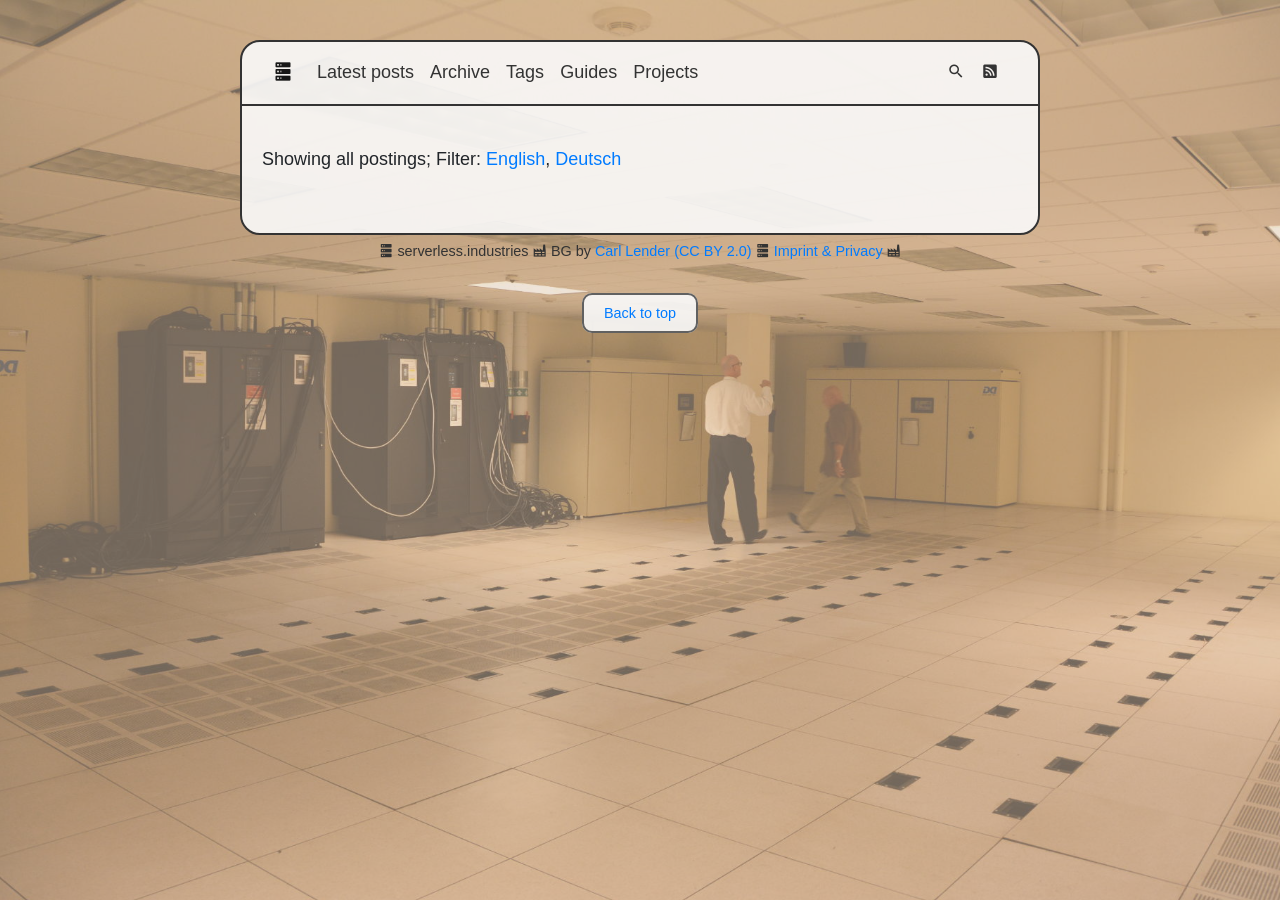
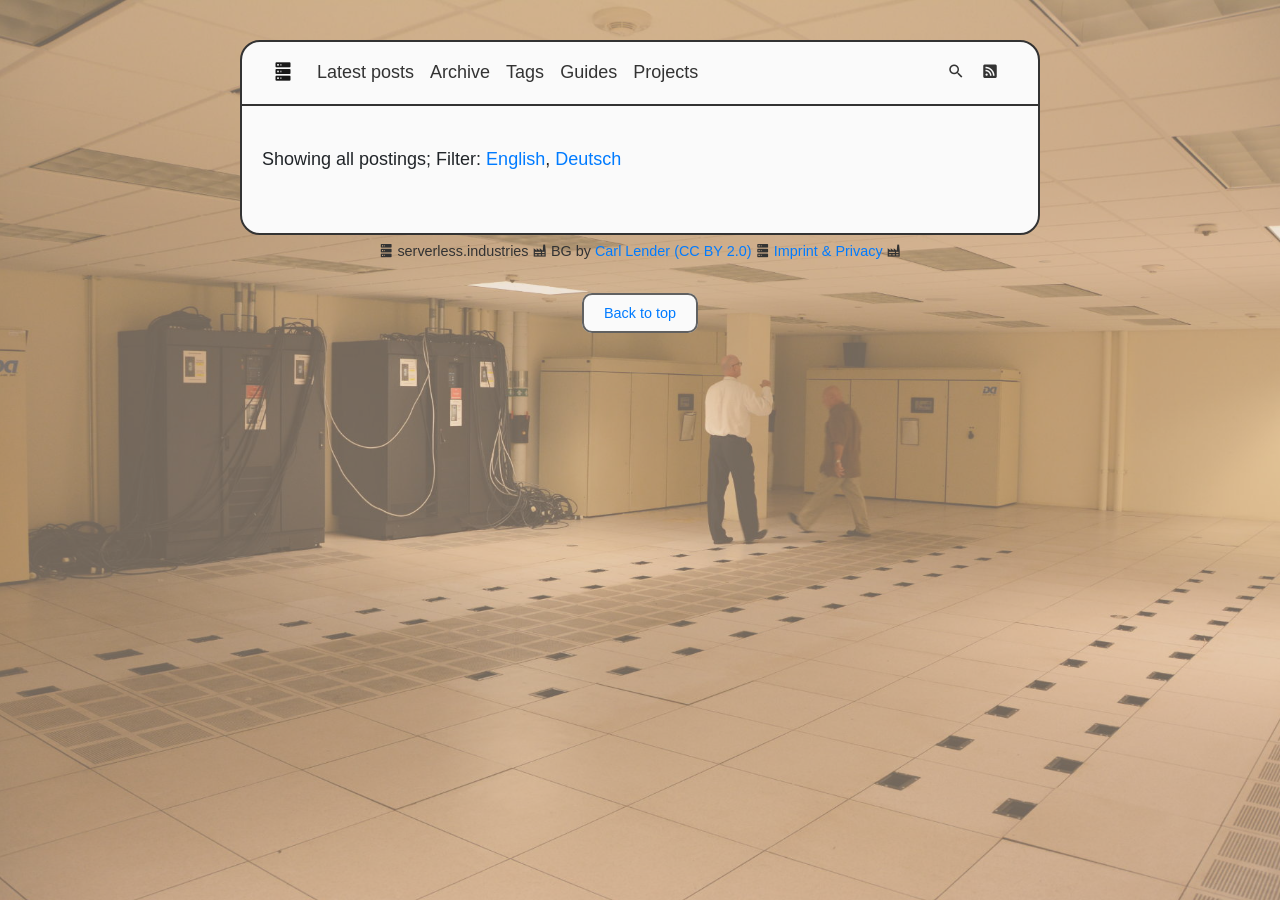
Before and after one commit to perryflynn/serverless.industries, a Jekyll site: the page built from src/index.html, in a window 1280 px wide. Built offline with Jekyll 4.4.1, drawn with Linux system fonts in a browser that asks for light colours; the list of posts is cut into pages by our own code.

Commit message:
remove transparency

```diff
--- a/src/css/main.scss
+++ b/src/css/main.scss
@@ -77,7 +77,8 @@ body::after {
 
 /* main page */
 
-$content-opacity: .9;
+//$content-opacity: .9;
+$content-opacity: 1;
 
 .row.mainpage {
     background-color: rgba($lay-color-brighter, $content-opacity);
```
